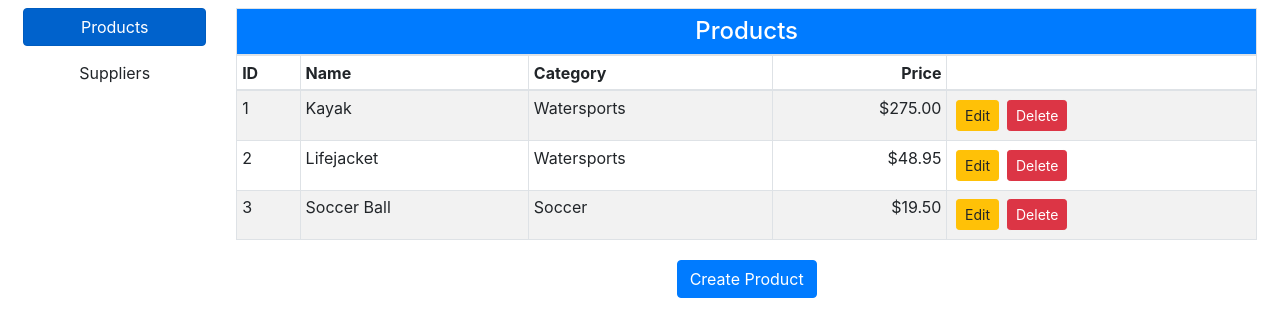
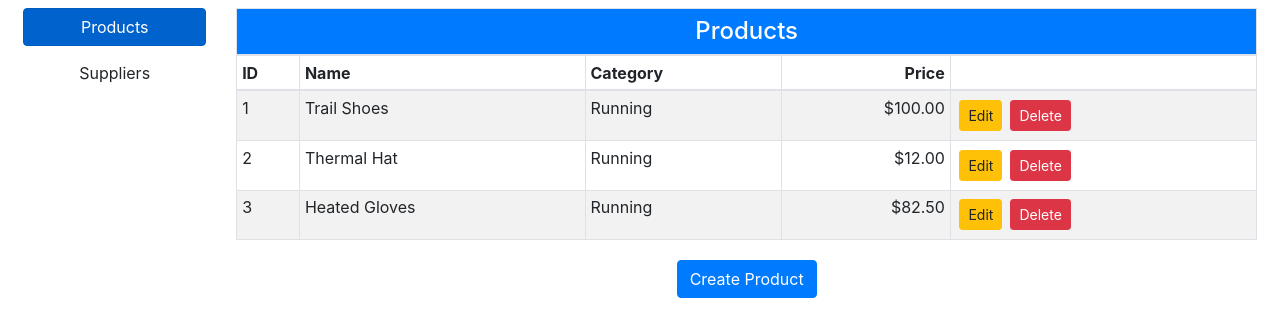
Before and after one commit to arllain/product_app, a React (Create React App) app: page / in a window 1280 px wide. Shown: the top 336 px of the page. Built offline with nearby package versions, Linux system fonts and the light colour scheme.

Commit message:
Connecting the Product Data

```diff
--- a/src/components/product/ProductDisplay.jsx
+++ b/src/components/product/ProductDisplay.jsx
@@ -1,8 +1,25 @@
 import React, { Component } from 'react';
 import { ProductTable } from './ProductTable';
 import { ProductEditor } from './ProductEditor';
+import { connect } from 'react-redux';
+import { saveProduct, deleteProduct } from '../../redux/store';
 
-export class ProductDisplay extends Component {
+const mapStateToProps = storeData => ({
+   products: storeData.products
+});
+
+const mapDispatchToProps = {
+   saveCallback: saveProduct,
+   deleteCallback: deleteProduct
+};
+
+const connectFunction = connect(
+   mapStateToProps,
+   mapDispatchToProps
+);
+
+export const ProductDisplay = connectFunction(
+   class extends Component {
       constructor(props) {
          super(props);
          this.state = {
@@ -59,3 +76,4 @@ export class ProductDisplay extends Component {
          }
       }
    }
+);
--- a/src/redux/initialData.js
+++ b/src/redux/initialData.js
@@ -3,8 +3,8 @@ import { PRODUCTS, SUPPLIERS } from './dataTypes';
 export const initialData = {
    [PRODUCTS]: [
       { id: 1, name: 'Trail Shoes', category: 'Running', price: 100 },
-      { id: 1, name: 'Thermal Hat', category: 'Running', price: 12 },
-      { id: 1, name: 'Heated Gloves', category: 'Running', price: 82.5 }
+      { id: 2, name: 'Thermal Hat', category: 'Running', price: 12 },
+      { id: 3, name: 'Heated Gloves', category: 'Running', price: 82.5 }
    ],
    [SUPPLIERS]: [
       { id: 1, name: 'Zoom Shoes', city: 'London', products: [1] },
```
Lines whose indentation alone changed are shown as unchanged.
